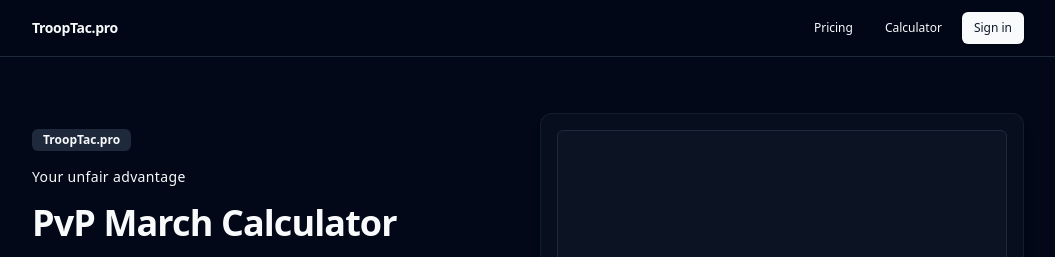
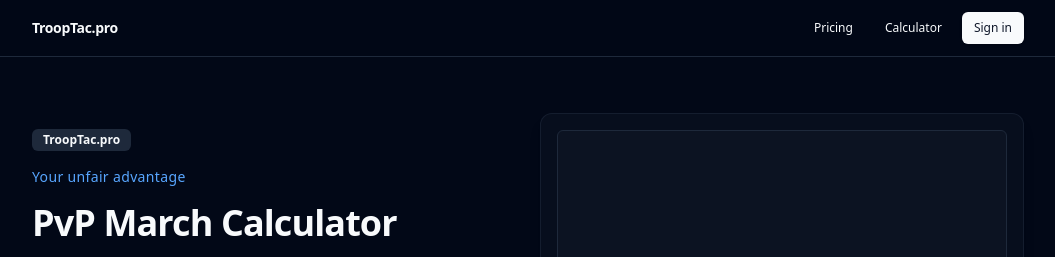
Before and after one commit to Slava-saas/trooptac-pro, a Next.js app: page / in a window 1280 px wide. Shown: the top 257 px of the page, without its empty margins (112-1167 px from the left). Built offline with nearby package versions, Linux system fonts and the light colour scheme; no server answers.

Commit message:
fix(landing): kicker uses accent blue token

```diff
--- a/app/page.tsx
+++ b/app/page.tsx
@@ -17,7 +17,7 @@ export default function HomePage() {
           <Badge variant="secondary">TroopTac.pro</Badge>
 
           {/* Kicker in accent blue (falls Token existiert). */}
-          <p className="text-sm font-medium tracking-wide text-primary text-[color:var(--color-accent-fg)]">
+          <p className="text-sm font-medium tracking-wide text-[color:var(--color-accent-fg,#58a6ff)]">
             Your unfair advantage
           </p>
 
```
